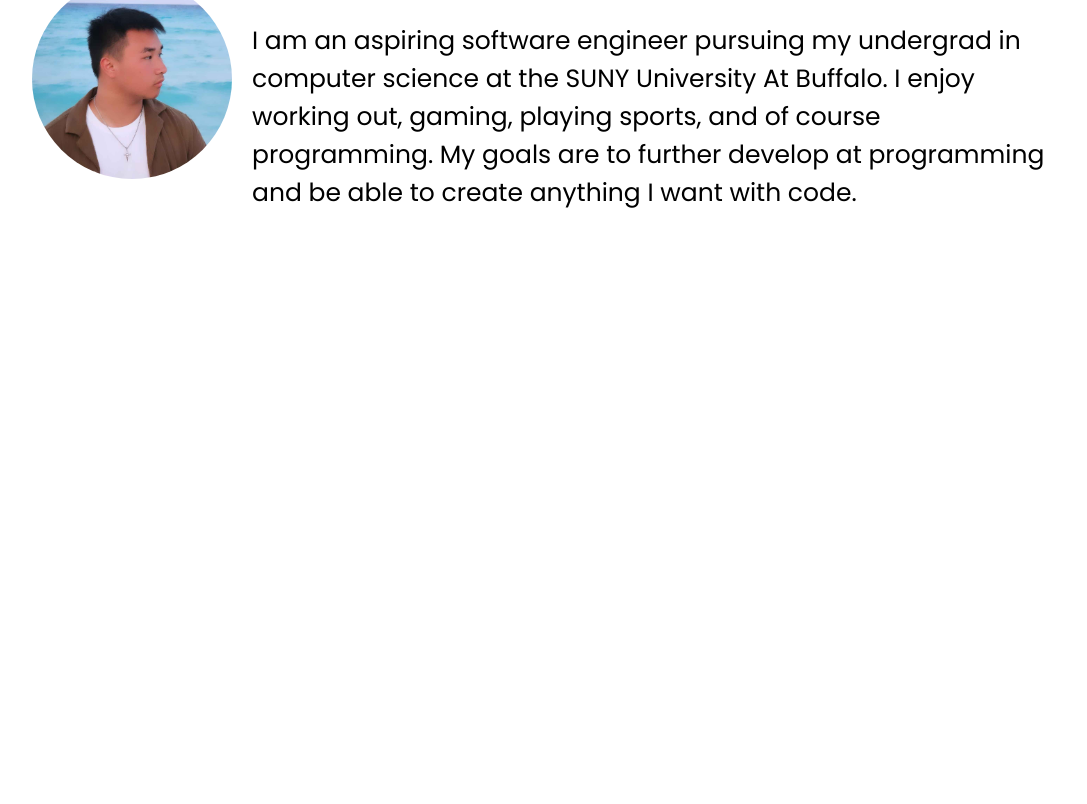
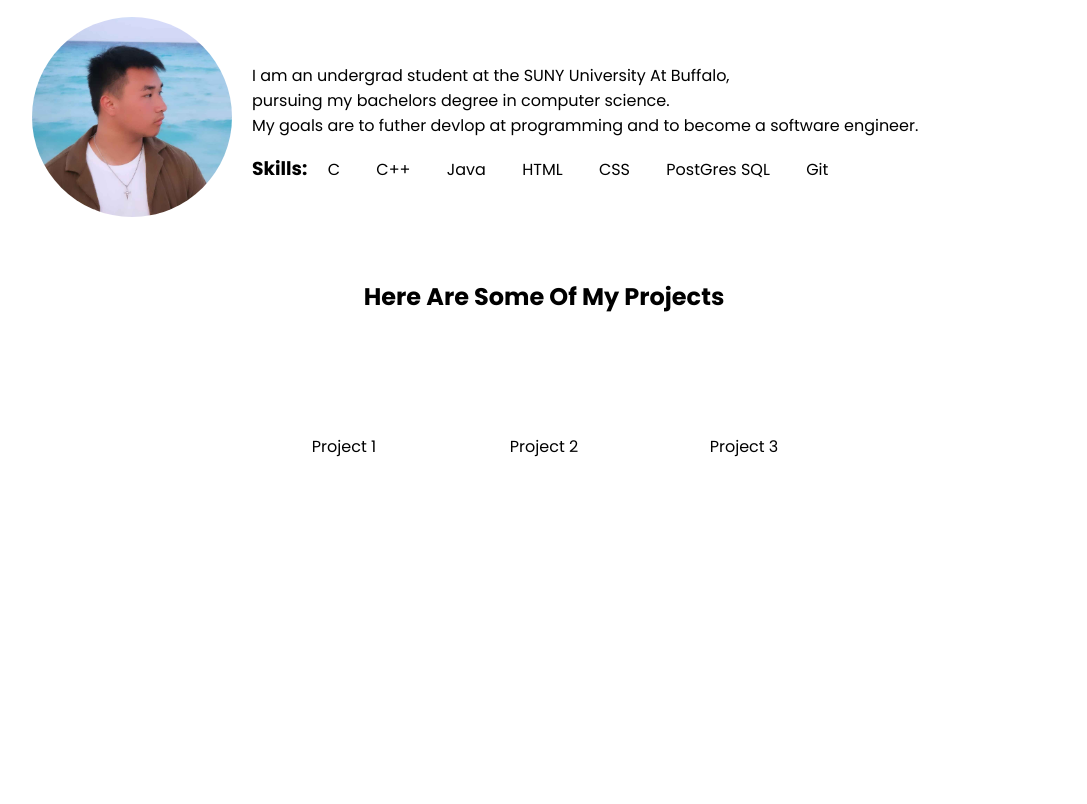
Before and after one commit to rlin1202/Linbin, a plain HTML site: page index.html in a window 1280 px wide. Shown: the part 321-1125 px from the top of the page, without its empty margins (96-1183 px from the left). Before the commit the page ends 800 px from the top, so only its background shows below. Drawn offline with Linux system fonts and the light colour scheme.

Commit message:
finished about section, working on projects

```diff
--- a/index.html
+++ b/index.html
@@ -8,23 +8,46 @@
     <link href="https://fonts.googleapis.com/css2?family=Poppins:ital,wght@0,100;0,200;0,300;0,400;0,500;0,600;0,700;0,800;0,900;1,100;1,200;1,300;1,400;1,500;1,600;1,700;1,800;1,900&display=swap" rel="stylesheet">
     <link href="style.css" rel="stylesheet">
 </head>
-<body id="home">
-    <header>
-        <h1 class="logo">Lin<span id="creative">Bin~</span></h1>
+<body>
+    <header class="align">
+        <h2 id="logo">Lin<span id="creative">Bin~</span></h1>
         <nav class="navbar">
-            <a href="#home">Home</a>
             <a href="#about">About</a>
             <a>Projects</a>
             <a>Contact</a>
         </nav>
     </header>
-    <div id="about">
-        <h1>Hi I'm Ryan Lin</h1>
-        <img src="./images/me.jpg" alt="Ryan Lin" height="200px">
-        <p>I am an aspiring software engineer pursuing my undergrad in computer science at the SUNY University At Buffalo.
-            I enjoy working out, gaming, playing sports, and of course programming. My goals are to further develop at programming
-            and be able to create anything I want with code.
-        </p>
-    </div>
+    <section id="about" class="align">
+            <h2>Hi I'm Ryan Lin</h2>
+            <img src="./images/me.jpg" alt="Ryan Lin" height="200px">
+        <div id="about-text">
+            <p>I am an undergrad student at the SUNY University At Buffalo,
+                <br>pursuing my bachelors degree in computer science.
+                <br>My goals are to futher devlop at programming and to become a software engineer.
+            </p>
+            <div id="skills">
+                <p><h3>Skills:</h3>
+                    <li>C</li>
+                    <li>C++</li>
+                    <li>Java</li>
+                    <li>HTML</li>
+                    <li>CSS</li>
+                    <li>PostGres SQL</li>
+                    <li>Git</li>
+                </p>
+            </div>
+        </div>
+    </section>
+
+    <section id="projects" class="align">
+        <h2 class="align-text">Here Are Some Of My Projects</h2>
+        <div class="container">
+            <div class="project-container align-text">
+                <div>Project 1</div>
+                <div>Project 2</div>
+                <div>Project 3</div>
+            </div>
+        </div>
+    </section>
 </body>
 </html>
--- a/style.css
+++ b/style.css
@@ -8,14 +8,15 @@ body{
 header{
     display:flex;
     justify-content: space-between;
-    padding:20px 10%;
+}
+.align {
+    padding: 20px 10%;
 }
 #creative {
     color:cornflowerblue;
 }
-.logo {
+#logo {
     font-size:3rem;
-
 }
 .navbar{
     margin:50px 0 50px 0;
@@ -31,30 +32,39 @@ header{
 .navbar a:hover{
     color: cornflowerblue;
 }
-#about{
-    padding:10px 10%;
+#about {
+    margin-bottom: 20px;
 }
-#about h1{
+#about h2{
     font-size:40px;
-}
-#about p{
-    font-size:25px;
-    margin:70px 0px 70px 0px;
 }
 #about img {
     border-radius:50%;
     margin-right:20px;
     float:left;
 }
-#contact{
-    padding:10px 15%;
+#about-text{
+    padding-top: 30px;
 }
-.contact-links{
-    list-style-type: none;
-    float:left;
-
+.align-text{
+    text-align:center;
 }
-.contact-links li{
-    display:inline-block;
+.container {
+    display:flex;
+    height:100vh;
+    justify-content:center;
+    align-items:center;
+}
+.project-container {
+    display:grid;
+    grid-template-columns: 200px 200px 200px;
+    grid-template-rows:200px 200px 200px;
+}
+#skills h3{
+    display:inline;
+}
+#skills li{
+    list-style: none;
+    display:inline;
     padding:14px 16px;
 }
```
